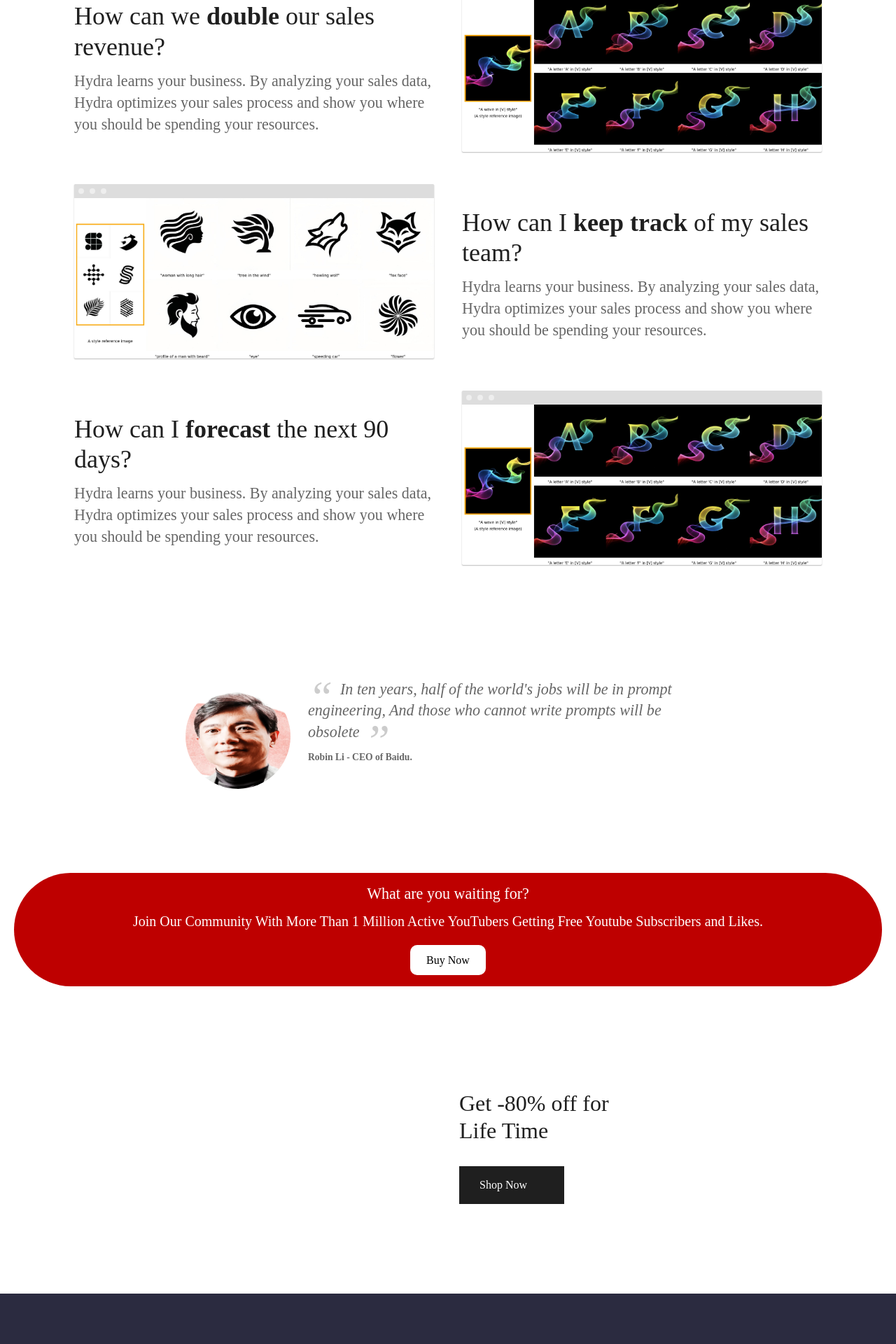
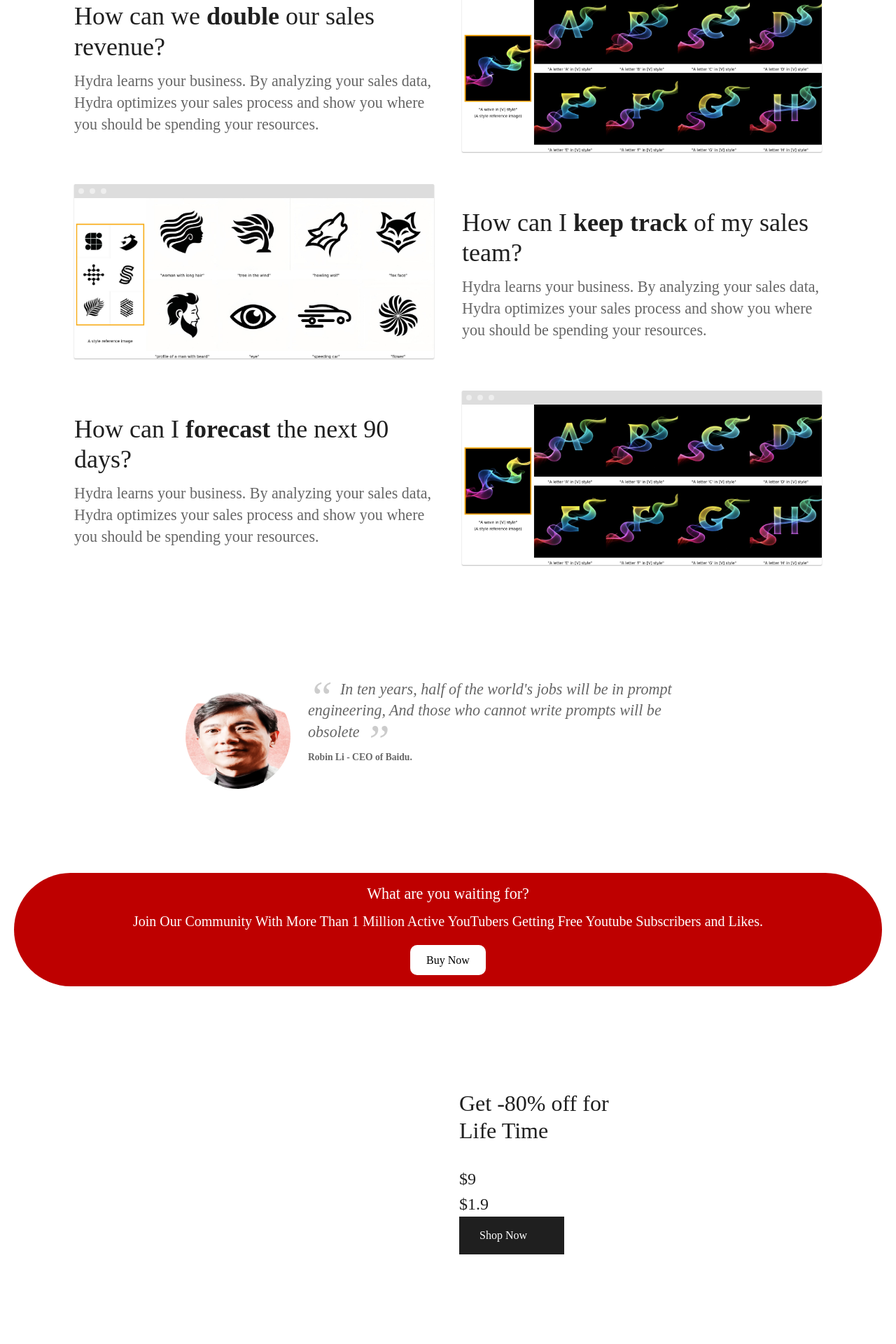
Before and after one commit to hi-sushanta/prompt, a Jekyll site: the page built from index.html, in a window 1280 px wide. Shown: the part 1109-3029 px from the top of the page at 70% size. Built offline with Jekyll 4.4.1, drawn with Linux system fonts in a browser that asks for light colours; some web fonts are replaced; the list of posts is cut into pages by our own code; before the commit the page ends 2957 px from its top, so only the background shows below that.

Commit message:
previous price and current price add

```diff
--- a/_sass/layout.scss
+++ b/_sass/layout.scss
@@ -186,6 +186,18 @@ blockquote:before {
 
 }
 
+.column {
+	float: left;
+	width: 2%;
+	margin:10px 20px 0px 0px;
+  }
+
+  /* Clear floats after the columns */
+  .row:after {
+	content: "";
+	display:table;
+	clear: both;
+  }
 // After
 /*!
  * Bootstrap v5.1.3 (https://getbootstrap.com/)
--- a/index.html
+++ b/index.html
@@ -83,7 +83,10 @@ description: In this book help you to create your won business.
 			  <h3 class="mb-7">
 				Get -80% off for <br>Life Time
 			  </h3>
-
+              <div class="row">
+				<div class="column" style="font-size:24px">$9</div>
+				<div style="font-size:24px;" class="column">$1.9</div>
+			  </div>
 			  <!-- Button -->
 			  <a class="btn btn-dark" href="shop.html">
 				Shop Now <i class="fe fe-arrow-right ms-2"></i>
```
